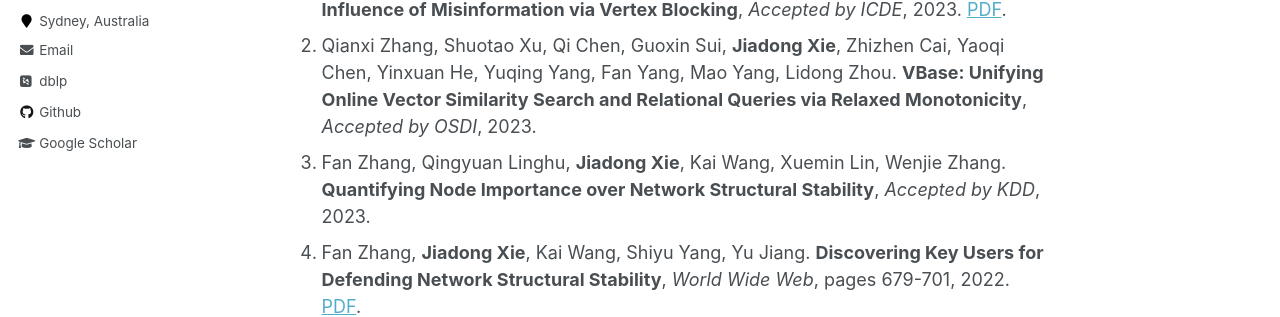
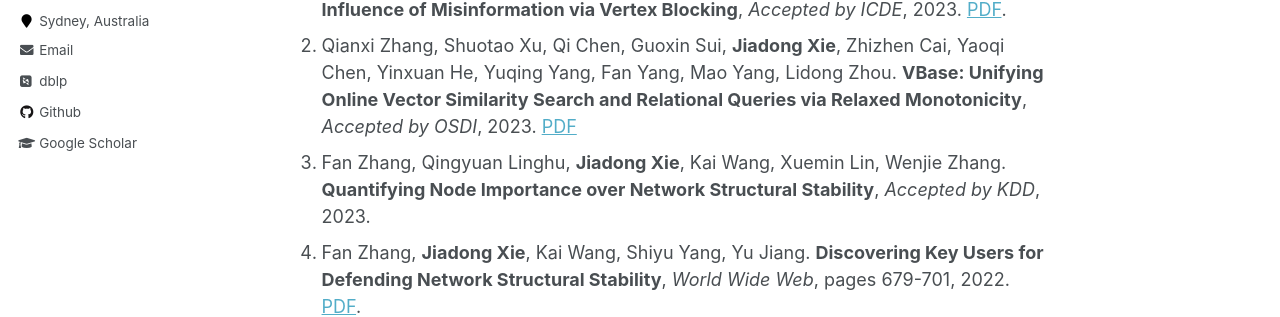
Before and after one commit to Xiejiadong/Xiejiadong.github.io, a Jekyll site: the page built from _pages/about.md, in a window 1280 px wide and 900 px high. Shown: the part 425-742 px from the top of the window. Built offline with Jekyll 4.4.1, drawn with Linux system fonts in a browser that asks for light colours; some web fonts are replaced.

Commit message:
add osdi

```diff
--- a/_pages/about.md
+++ b/_pages/about.md
@@ -16,7 +16,7 @@ His research interests lie in big data analytics, especially for the graph/netwo
 Publications
 ======
 1. **Jiadong Xie**, Fan Zhang, Kai Wang, Xuemin Lin, Wenjie Zhang. **Minimizing the Influence of Misinformation via Vertex Blocking**, *Accepted by ICDE*, 2023. [PDF](/files/paper/%5Bicde23%5DInfluence%20Minimization.pdf).
-2. Qianxi Zhang, Shuotao Xu, Qi Chen, Guoxin Sui, **Jiadong Xie**, Zhizhen Cai, Yaoqi Chen, Yinxuan He, Yuqing Yang, Fan Yang, Mao Yang, Lidong Zhou. **VBase: Unifying Online Vector Similarity Search and Relational Queries via Relaxed Monotonicity**, *Accepted by OSDI*, 2023.
+2. Qianxi Zhang, Shuotao Xu, Qi Chen, Guoxin Sui, **Jiadong Xie**, Zhizhen Cai, Yaoqi Chen, Yinxuan He, Yuqing Yang, Fan Yang, Mao Yang, Lidong Zhou. **VBase: Unifying Online Vector Similarity Search and Relational Queries via Relaxed Monotonicity**, *Accepted by OSDI*, 2023. [PDF](/files/paper/%5Bosdi23%5Dmulti-topk.pdf)
 3. Fan Zhang, Qingyuan Linghu, **Jiadong Xie**, Kai Wang, Xuemin Lin, Wenjie Zhang. **Quantifying Node Importance over Network Structural Stability**, *Accepted by KDD*, 2023.
 4. Fan Zhang, **Jiadong Xie**, Kai Wang, Shiyu Yang, Yu Jiang. **Discovering Key Users for Defending Network Structural Stability**, *World Wide Web*, pages 679-701, 2022. [PDF](/files/paper/%5Bwwwj22%5Dcollapse%20coreness.pdf).
 5. **Jiadong Xie**. **Hindering Influence Diffusion of Community**, *SIGMOD Conference*, pages 2518-2520, 2022. [PDF](/files/paper/%5Bsigmod22%5DHindering%20Influence%20Diffusion%20of%20Community.pdf), [Poster](/files/attachments/Jiadong_Xie_Poster.pdf), [Video](/files/attachments/Jiadong_Xie_pre_video.mp4).
```
Also changed, not shown: 1 other file.
